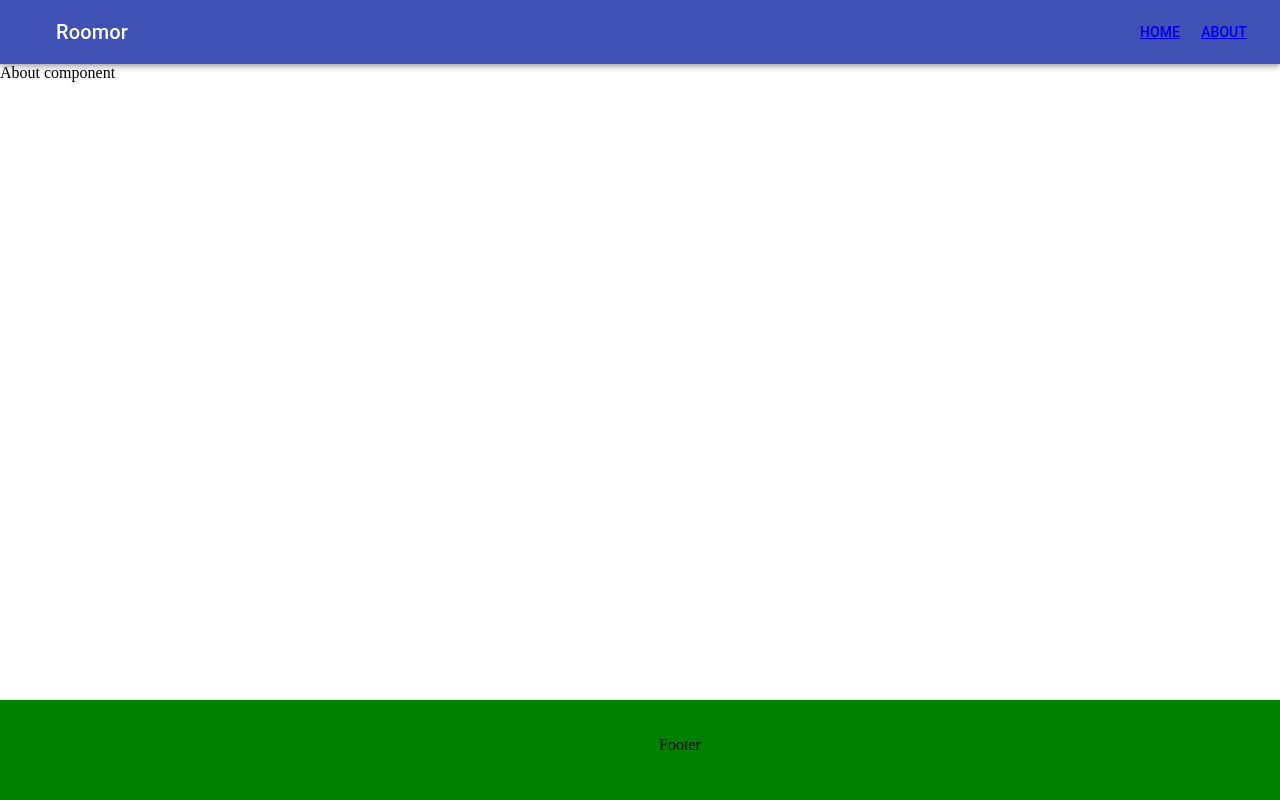
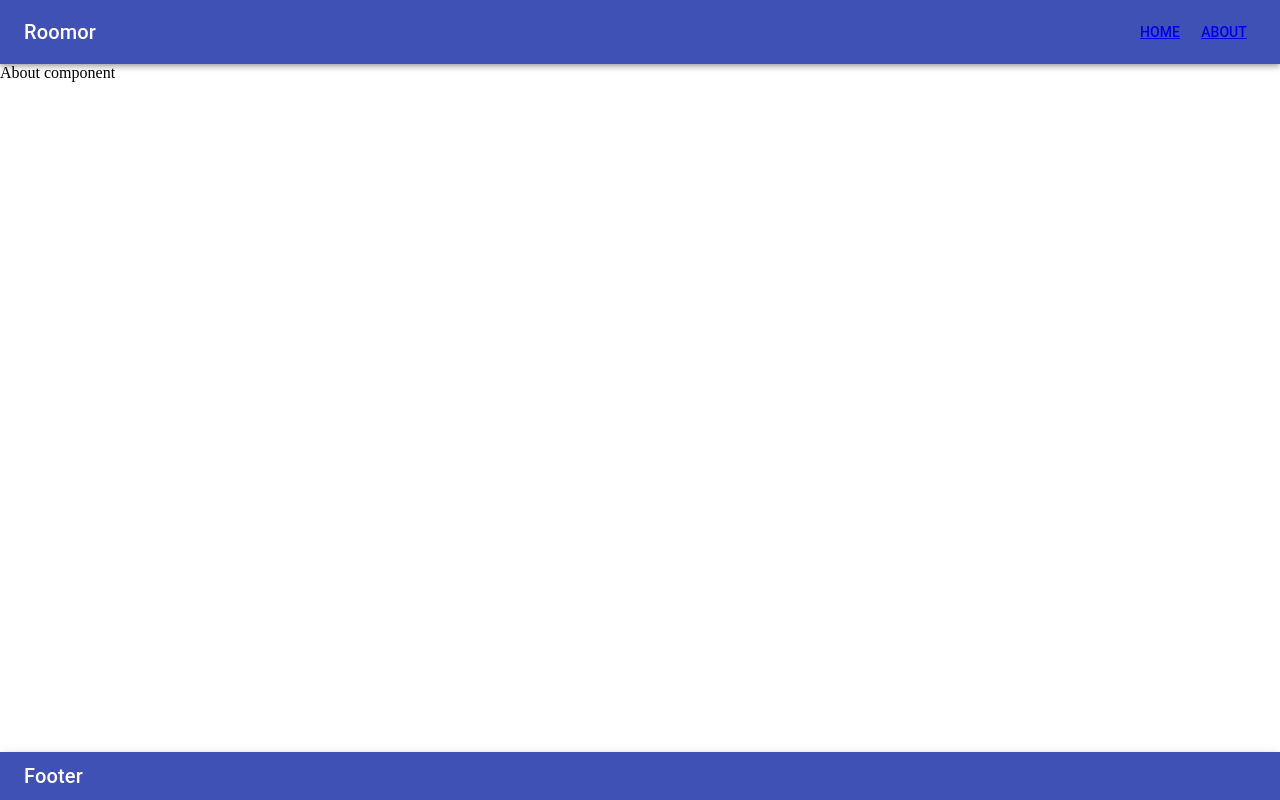
Before and after one commit to FreeCodeCampNorthridge/Roomor, a React app in the folder client/: page /about in a window 1280 px wide. Built offline with nearby package versions, Linux system fonts and the light colour scheme.

Commit message:
style header & footer

```diff
--- a/client/src/components/Footer.js
+++ b/client/src/components/Footer.js
@@ -1,24 +1,41 @@
 import React from 'react';
+import PropTypes from 'prop-types';
+import { withStyles } from '@material-ui/core/styles';
+import AppBar from '@material-ui/core/AppBar';
+import Toolbar from '@material-ui/core/Toolbar';
+import Typography from '@material-ui/core/Typography';
 
-export default function Footer() {
-  let footerStyle = {
-    backgroundColor: 'green',
-    borderTop: '1px solid #E7E7E7',
+const styles = {
+  root: {
+    flexGrow: 1,
     textAlign: 'center',
-    padding: '20px',
     position: 'fixed',
-    left: '0',
     bottom: '0',
-    height: '60px',
     width: '100%'
-  };
+  },
+  menuButton: {
+    marginLeft: -18,
+    marginRight: 10
+  }
+};
+
+const Footer = props => {
+  const { classes } = props;
   return (
-    <footer>
-      <div style={footerStyle}>
-        <ul style={{ listStyle: 'none' }}>
-          <li>Footer</li>
-        </ul>
-      </div>
-    </footer>
+    <div className={classes.root}>
+      <AppBar position="static">
+        <Toolbar variant="dense">
+          <Typography variant="h6" color="inherit">
+            Footer
+          </Typography>
+        </Toolbar>
+      </AppBar>
+    </div>
   );
-}
+};
+
+Footer.propTypes = {
+  classes: PropTypes.object.isRequired
+};
+
+export default withStyles(styles)(Footer);
--- a/client/src/components/Header.js
+++ b/client/src/components/Header.js
@@ -5,7 +5,6 @@
 import Toolbar from '@material-ui/core/Toolbar';
 import Typography from '@material-ui/core/Typography';
 import Button from '@material-ui/core/Button';
-import IconButton from '@material-ui/core/IconButton';
 import { Link } from 'react-router-dom';
 
 const styles = {
@@ -27,11 +26,6 @@
     <div className={classes.root}>
       <AppBar position="static">
         <Toolbar>
-          <IconButton
-            className={classes.menuButton}
-            color="inherit"
-            aria-label="Menu"
-          />
           <Typography variant="h6" color="inherit" className={classes.grow}>
             Roomor
           </Typography>
```
